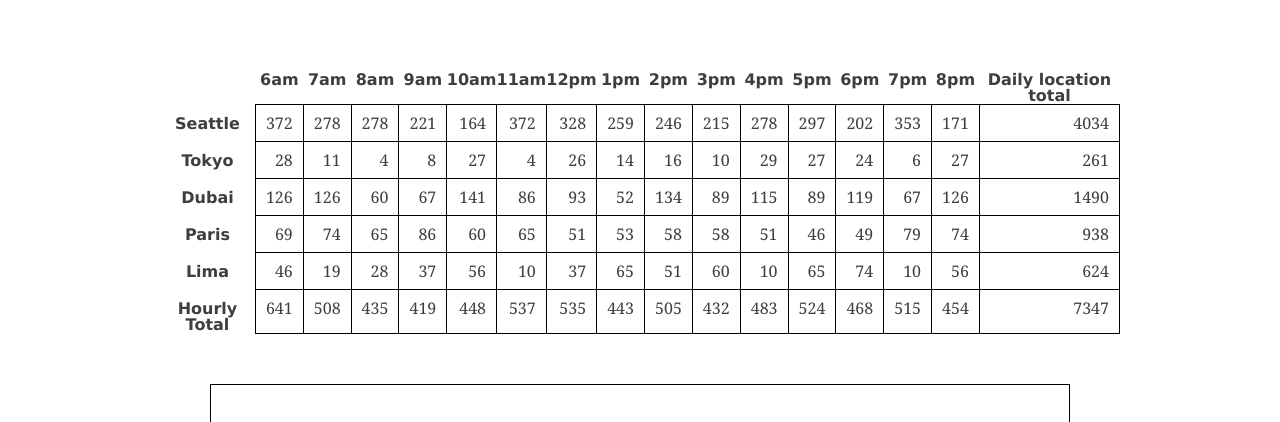
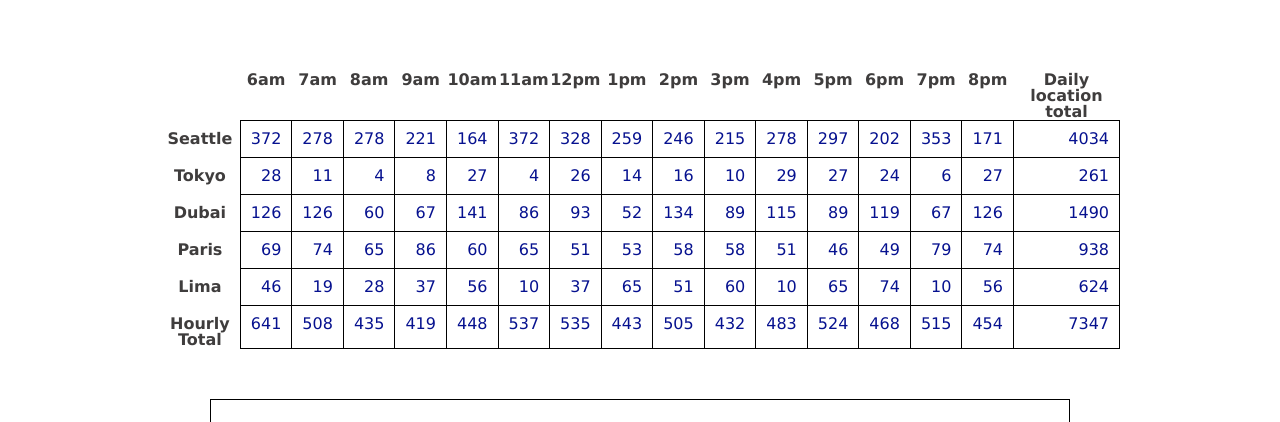
Before and after one commit to luluse/cookie-stand, a plain HTML site: page sales.html in a window 1280 px wide. Shown: the part 308-730 px from the top of the page. Drawn offline with Linux system fonts and the light colour scheme; a web font is replaced by a local one.

Commit message:
final css styling

```diff
--- a/css/style.css
+++ b/css/style.css
@@ -20,8 +20,6 @@ main{
   width: 960px;
   margin: auto;
 }
-
-
 
 .slider {
   width: 960px;
@@ -54,7 +52,6 @@ main{
   height: 301px;
   margin-right: 50px;
   border-radius: 10px;
-  /* background-image: url(/images/seattleLocation.jpg); */
   transform-origin: center center;
   transform: scale(1);
   transition: transform 0.5s;
@@ -66,31 +63,7 @@ main{
   align-items: center;
   font-size: 100px;
 }
-.slides > div:target {
-/*   transform: scale(0.8); */
-}
-/* .author-info {
-  background: rgba(0, 0, 0, 0.75);
-  color: white;
-  padding: 0.75rem;
-  text-align: center;
-  position: absolute;
-  bottom: 0;
-  left: 0;
-  width: 100%;
-  margin: 0;
-}
-.author-info a {
-  color: white; */
-}
-/* img {
-  object-fit: cover;
-  position: absolute;
-  top: 0;
-  left: 0;
-  width: 100%;
-  height: 100%; */
-}
+
 
 .slider > a {
   display: inline-flex;
@@ -111,13 +84,11 @@ main{
   background: #000;
 }
 
-/* Don't need button navigation */
 @supports (scroll-snap-type) {
   .slides > a {
     display: none;
   }
 }
-
 
  .slides img{
    opacity: 0.3;
@@ -181,13 +152,6 @@ section{
   box-shadow: 2px 2px 5px grey;
 }
 
-
-/* .column{
-  width: 300px;
-  float: left;
-  margin: 10px;
-  color: white;
-} */
 footer{
   color: white;
   background-color: rgb(44, 43, 43);
@@ -256,3 +220,8 @@ th{
 tr:hover{
   background-color: rgb(201, 234, 247);
 }
+
+td{
+  font-family: Verdana, Geneva, Tahoma, sans-serif;
+  color: rgb(6, 17, 143);
+}
```
Also changed, not shown: index.html (+1 -1 lines).
